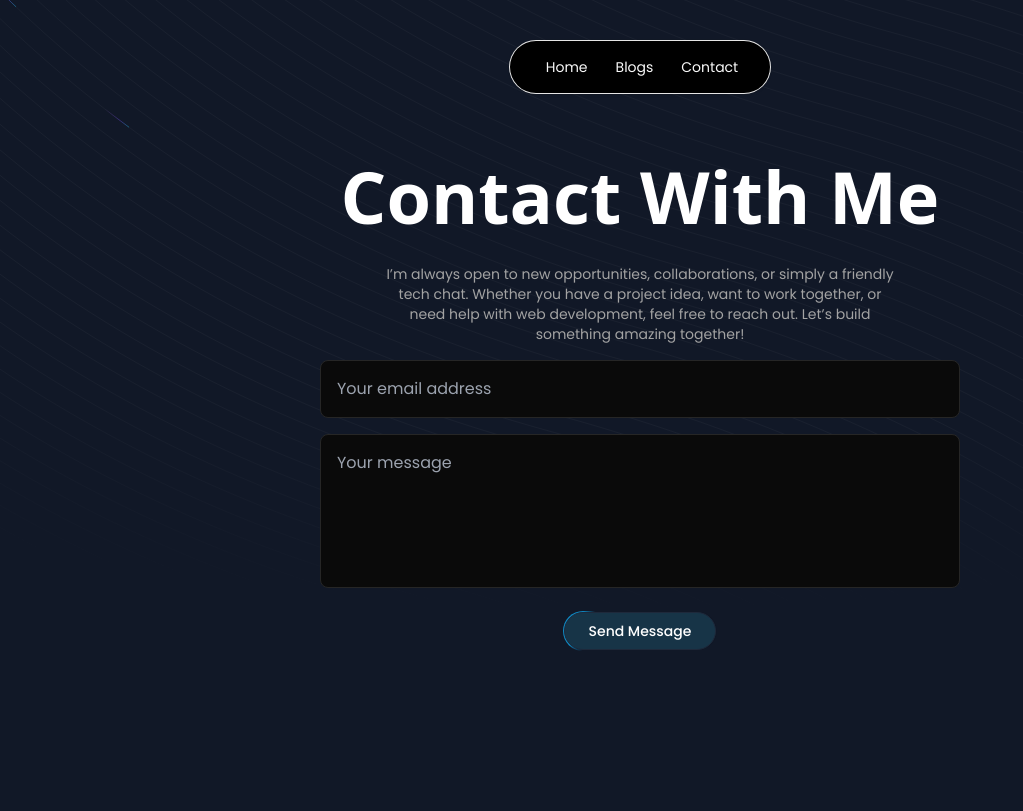
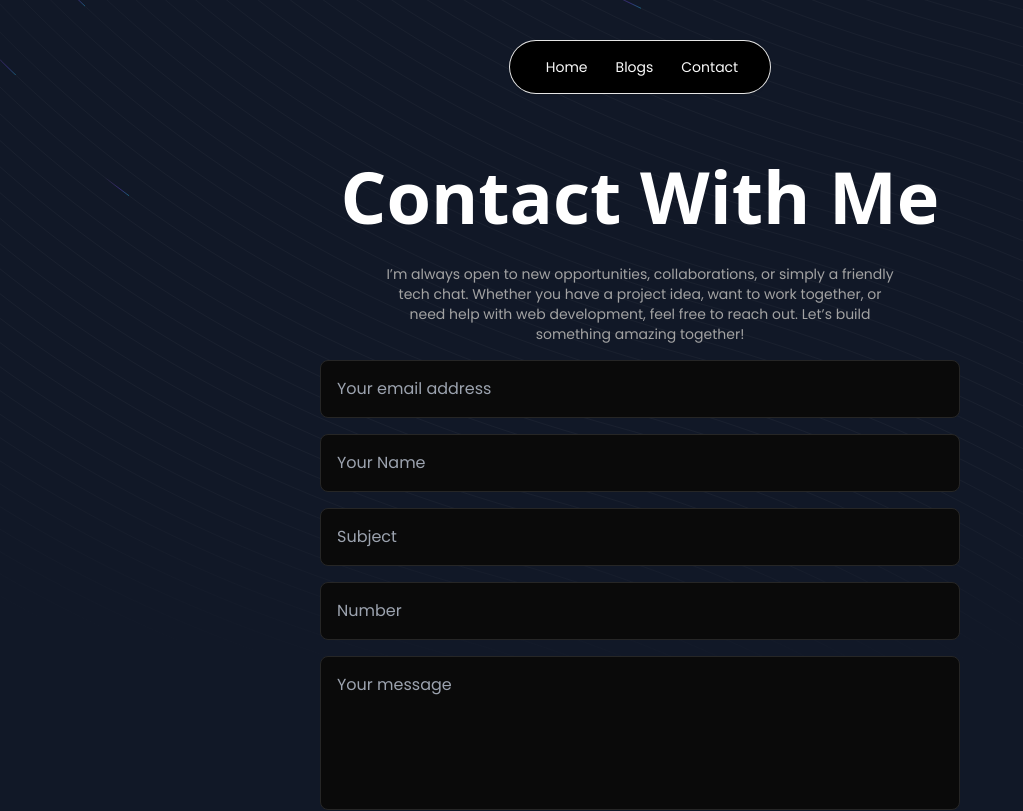
Before and after one commit to Ishtiak007/My-Portfolio-WithNextJS, a Next.js app: page /contact in a window 1280 px wide. Shown: the top 811 px of the page, without its empty margins (0-1023 px from the left). Built offline with nearby package versions, Linux system fonts and the light colour scheme.

Commit message:
Contact related email send task completed

```diff
--- a/package.json
+++ b/package.json
@@ -9,6 +9,7 @@
     "lint": "next lint"
   },
   "dependencies": {
+    "@emailjs/browser": "^4.4.1",
     "clsx": "^2.1.1",
     "framer-motion": "^11.18.2",
     "mini-svg-data-uri": "^1.4.4",
@@ -20,6 +21,7 @@
     "react-github-calendar": "^4.5.6",
     "react-icons": "^5.5.0",
     "simplex-noise": "^4.0.1",
+    "sweetalert2": "^11.19.1",
     "swiper": "^11.2.6",
     "tailwind-merge": "^2.6.0"
   },
--- a/src/components/modules/ContactPage/index.tsx
+++ b/src/components/modules/ContactPage/index.tsx
@@ -2,27 +2,46 @@
 
 import { BackgroundBeams } from "@/components/ui/background-beams";
 import { Button } from "@/components/ui/moving-border";
-import React, { FormEvent, useState } from "react";
+import React, { FormEvent, useRef, useState } from "react";
+import Swal from "sweetalert2";
+import emailjs from "@emailjs/browser";
 
 function ContactMe() {
-  const [email, setEmail] = useState("");
-  const [message, setMessage] = useState("");
+  const form = useRef<HTMLFormElement>(null);
 
-  const handleSubmit = (event: FormEvent<HTMLFormElement>) => {
-    event.preventDefault();
-    console.log("Submitted:", { email, message });
+  const sendEmail = (e: FormEvent<HTMLFormElement>) => {
+    e.preventDefault();
+
+    if (!form.current) return;
+
+    emailjs
+      .sendForm(
+        "service_cawnu8j",
+        "template_f3kyxvg",
+        form.current,
+        "0EucXb_zUMFzsGLwF"
+      )
+      .then(
+        (result) => {
+          console.log(result.text);
+          if (result.text === "OK") {
+            Swal.fire(
+              "Good job!",
+              "Message has been sent successfully!",
+              "success"
+            );
+          }
+        },
+        (error) => {
+          console.log(error.text);
+        }
+      );
   };
 
   return (
     <div className="min-h-screen bg-gray-100 dark:bg-gray-900 py-12 pt-36 relative">
-      {" "}
-      {/* Ensure the container is relative */}
-      {/* BackgroundBeams with adjusted z-index */}
       <BackgroundBeams className="absolute top-0 left-0 w-full h-full z-0" />
-      {/* Content with higher z-index */}
       <div className="max-w-2xl mx-auto p-4 relative z-10">
-        {" "}
-        {/* Add relative and z-10 to bring content to the front */}
         <h1 className="text-lg md:text-7xl text-center font-sans font-bold mb-8 text-white">
           Contact With Me
         </h1>
@@ -32,20 +51,39 @@ function ContactMe() {
           together, or need help with web development, feel free to reach out.
           Let’s build something amazing together!
         </p>
-        <form onSubmit={handleSubmit} className="space-y-4 mt-4">
+        <form ref={form} onSubmit={sendEmail} className="space-y-4 mt-4">
           <input
             type="email"
-            value={email}
-            onChange={(e) => setEmail(e.target.value)}
+            name="from_email"
             placeholder="Your email address"
-            className="rounded-lg border border-neutral-800 focus:ring-2 focus:ring-teal-500 w-full p-4 bg-neutral-950 placeholder:text-gray-400 "
+            className="rounded-lg border border-neutral-800 focus:ring-2 focus:ring-teal-500 w-full p-4 bg-neutral-950 placeholder:text-gray-400"
+            required
+          />
+          <input
+            type="text"
+            name="from_name"
+            placeholder="Your Name"
+            className="rounded-lg border border-neutral-800 focus:ring-2 focus:ring-teal-500 w-full p-4 bg-neutral-950 placeholder:text-gray-400"
+            required
+          />
+          <input
+            type="text"
+            name="from_subject"
+            placeholder="Subject"
+            className="rounded-lg border border-neutral-800 focus:ring-2 focus:ring-teal-500 w-full p-4 bg-neutral-950 placeholder:text-gray-400"
+            required
+          />
+          <input
+            type="number"
+            name="phoneNumber"
+            placeholder="Number"
+            className="rounded-lg border border-neutral-800 focus:ring-2 focus:ring-teal-500 w-full p-4 bg-neutral-950 placeholder:text-gray-400"
             required
           />
           <textarea
-            value={message}
-            onChange={(e) => setMessage(e.target.value)}
+            name="message"
             placeholder="Your message"
-            className="rounded-lg border border-neutral-800 focus:ring-2 focus:ring-teal-500 w-full p-4 bg-neutral-950 placeholder:text-gray-400  resize-none"
+            className="rounded-lg border border-neutral-800 focus:ring-2 focus:ring-teal-500 w-full p-4 bg-neutral-950 placeholder:text-gray-400 resize-none"
             rows={5}
             required
           ></textarea>
```
Also changed, not shown: 1 other file (tests, documents, lock files or other folders).
